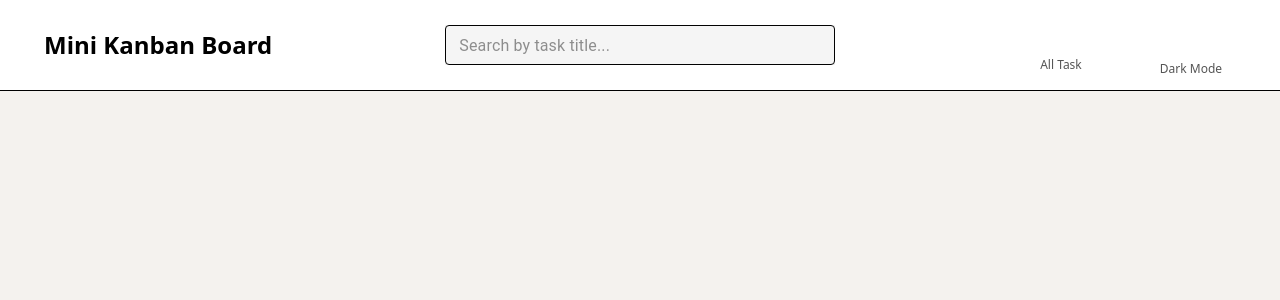
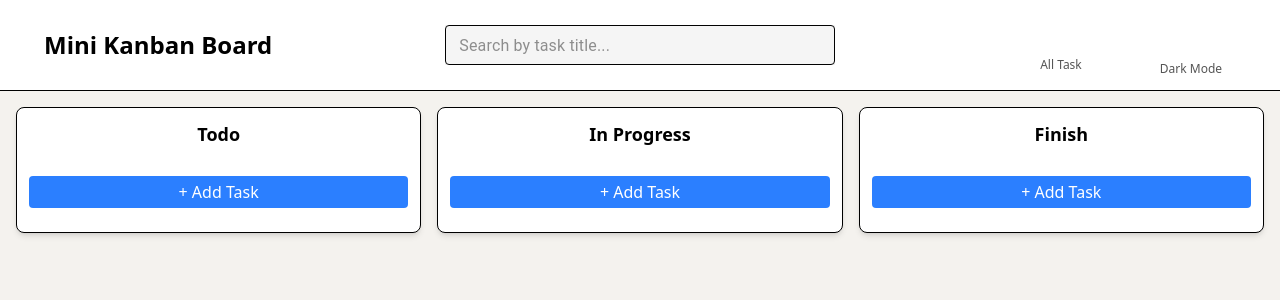
Before and after one commit to pathak-arpita/Pixelmindit-Company, a React (Vite) app: page / in a window 1280 px wide. Shown: the top 300 px of the page. Built offline with nearby package versions, Linux system fonts and the light colour scheme; some icons are missing.

Commit message:
adding border component

```diff
--- a/src/App.jsx
+++ b/src/App.jsx
@@ -1,4 +1,4 @@
-import Board from "./components/Board";
+import Board from "./components/Task-Board/Board";
 import Navbar from "./components/Navbar/Navbar";
 import { useDataContext } from "./context/DataContext";
 
@@ -9,7 +9,7 @@ function App() {
       minHeight: "100vh", backgroundColor: darkMode ? "#000000" : "#f4f2ee", transition: "background-color 0.9s"
     }}>
       <Navbar />
-      {/* <Board tasks={tasks} setTasks={setTasks} /> */}
+      <Board />
     </div>
   );
 }
--- a/src/components/Board.jsx
+++ b/src/components/Task-Board/Board.jsx
@@ -1,9 +1,12 @@
 import { DragDropContext, Droppable } from "@hello-pangea/dnd";
 import Column from "./Column";
+import { useDataContext } from "../../context/DataContext";
 
-const columns = ["Todo", "In Progress", "Done"];
+const columns = ["Todo", "In Progress", "Finish"];
 
-export default function Board({ tasks, setTasks, filter, search, darkMode }) {
+function Board() {
+  const { tasks, setTasks, darkMode } = useDataContext();
+
   const handleDragEnd = (result) => {
     if (!result.destination) return;
 
@@ -16,7 +19,10 @@ export default function Board({ tasks, setTasks, filter, search, darkMode }) {
   };
 
   return (
-    <DragDropContext onDragEnd={handleDragEnd} style={{ background: darkMode ? "yellow" : "pink" }}>
+    <DragDropContext
+      onDragEnd={handleDragEnd}
+      style={{ background: darkMode ? "#1a1a1a" : "#f5f5f5", transition: "background 0.3s" }}
+    >
       <div className="grid grid-cols-1 md:grid-cols-3 gap-4 p-4">
         {columns.map((col) => (
           <Droppable key={col} droppableId={col}>
@@ -24,16 +30,11 @@ export default function Board({ tasks, setTasks, filter, search, darkMode }) {
               <div
                 ref={provided.innerRef}
                 {...provided.droppableProps}
-                className="bg-white dark:bg-gray-800 rounded-lg p-3 shadow-md"
+                style={{ background: darkMode ? "#1e1e1e" : "#fff", color: darkMode ? "#fff": "#000" }}
+                className={`rounded-lg p-3 shadow-md border`}
               >
-                <h2 className="text-lg font-semibold mb-2">{col}</h2>
-                <Column
-                  status={col}
-                  tasks={tasks}
-                  setTasks={setTasks}
-                  filter={filter}
-                  search={search}
-                />
+                <h2 className="text-lg font-semibold mb-2 text-center mb-7">{col}</h2>
+                <Column status={col} />
                 {provided.placeholder}
               </div>
             )}
@@ -43,3 +44,5 @@ export default function Board({ tasks, setTasks, filter, search, darkMode }) {
     </DragDropContext>
   );
 }
+
+export default Board;
--- a/src/components/Column.jsx
+++ b/src/components/Task-Board/Column.jsx
@@ -1,9 +1,12 @@
-import TaskCard from "./TaskCard";
-import TaskForm from "./TaskForm";
+import { useDataContext } from "../../context/DataContext";
+import TaskCard from "./About-Task/TaskCard";
+import TaskForm from "./About-Task/TaskForm";
 import { Draggable } from "@hello-pangea/dnd";
 import { isToday } from "date-fns";
 
-export default function Column({ status, tasks, setTasks, filter, search }) {
+export default function Column({ status }) {
+    const { tasks, setTasks, filter, search } = useDataContext();
+
     const filtered = tasks.filter((task) => {
         if (task.status !== status) return false;
 
```
Also changed, not shown: src/components/Task-Board/About-Task/TaskCard.jsx (renamed from src/components/TaskCard.jsx), src/components/Task-Board/About-Task/TaskForm.jsx (renamed from src/components/TaskForm.jsx).
